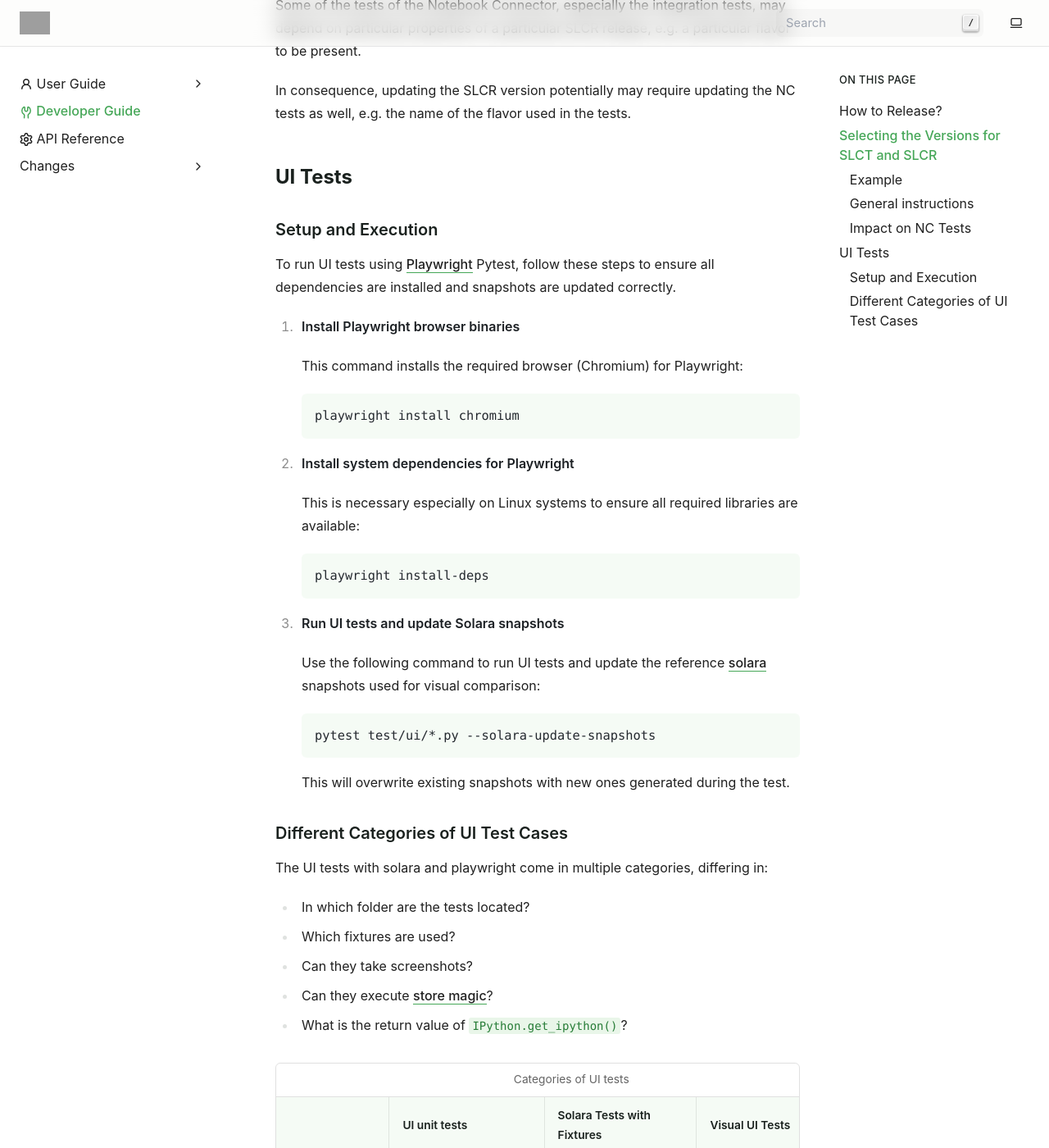
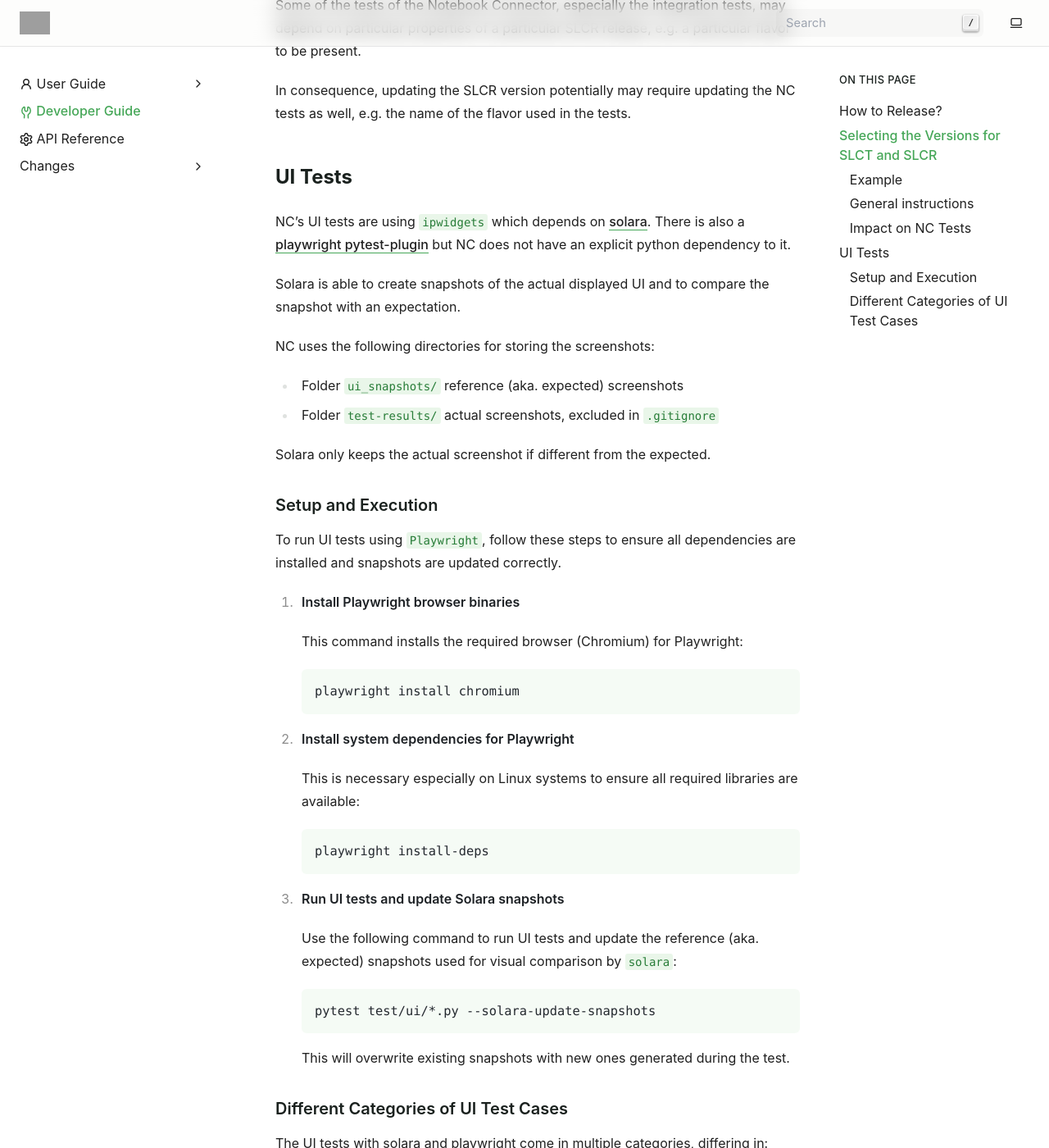
Before and after one commit to exasol/notebook-connector, a Sphinx documentation site: the page built from doc/developer_guide/developer-guide.rst, in a window 1280 px wide and 1400 px high, scrolled down 1967 px. Shown: the whole window at 82% size. Built offline with Sphinx 7.4.7, drawn with Linux system fonts in a browser that asks for light colours; grey boxes are pictures that could not be loaded.

Commit message:
Updated developer guide

```diff
--- a/doc/developer_guide/developer-guide.rst
+++ b/doc/developer_guide/developer-guide.rst
@@ -93,10 +93,27 @@ NC tests as well, e.g. the name of the flavor used in the tests.
 UI Tests
 ********
 
+NC's UI tests are using ``ipwidgets`` which depends on `solara
+<https://solara.dev/>`_. There is also a `playwright pytest-plugin
+<https://pypi.org/project/pytest-playwright/>`_ but NC does not have an
+explicit python dependency to it.
+
+Solara is able to create snapshots of the actual displayed UI and to compare
+the snapshot with an expectation.
+
+NC uses the following directories for storing the screenshots:
+
+* Folder ``ui_snapshots/`` reference (aka. expected) screenshots
+* Folder ``test-results/`` actual screenshots, excluded in ``.gitignore``
+
+Solara only keeps the actual screenshot if different from the expected.
+
+
 Setup and Execution
 ===================
 
-To run UI tests using `Playwright <https://playwright.dev/>`_ Pytest, follow these steps to ensure all dependencies are installed and snapshots are updated correctly.
+To run UI tests using ``Playwright``, follow these steps to ensure all
+dependencies are installed and snapshots are updated correctly.
 
 1. **Install Playwright browser binaries**
 
@@ -117,7 +134,7 @@ To run UI tests using `Playwright <https://playwright.dev/>`_ Pytest, follow the
 3. **Run UI tests and update Solara snapshots**
 
    Use the following command to run UI tests and update the reference
-   `solara <https://solara.dev/>`_ snapshots used for visual comparison:
+   (aka. expected) snapshots used for visual comparison by ``solara``:
 
    .. code-block:: bash
 
```
